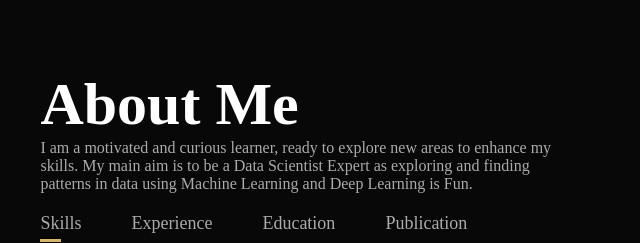
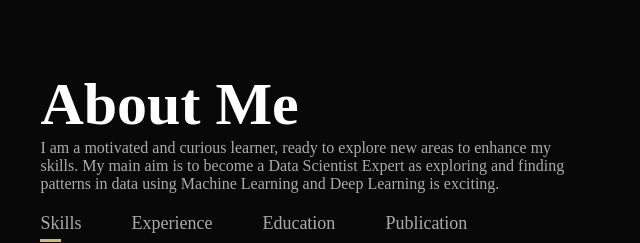
Before and after one commit to AbdulRahmaan03/Portfolio-Website, a plain HTML site: page index.html in a window 1280 px wide. Shown: the part 820-1063 px from the top of the page, 510-1150 px from the left. Drawn offline with Linux system fonts and the light colour scheme.

Commit message:
updated about desc

```diff
--- a/index.html
+++ b/index.html
@@ -40,8 +40,8 @@
             <div class="about-col-2">
                 <h1 class="sub-title">About Me</h1>
                 <p>I am a motivated and curious learner, ready to explore new areas to enhance my skills.
-                    My main aim is to be a Data Scientist Expert as exploring and finding patterns in data
-                    using Machine Learning and Deep Learning is Fun.
+                    My main aim is to become a Data Scientist Expert as exploring and finding patterns in data
+                    using Machine Learning and Deep Learning is exciting.
                 </p>
                 <div class="tab-titles">
                     <p class="tab-links active-link" onclick="opentab('skills')">Skills</p>
```
